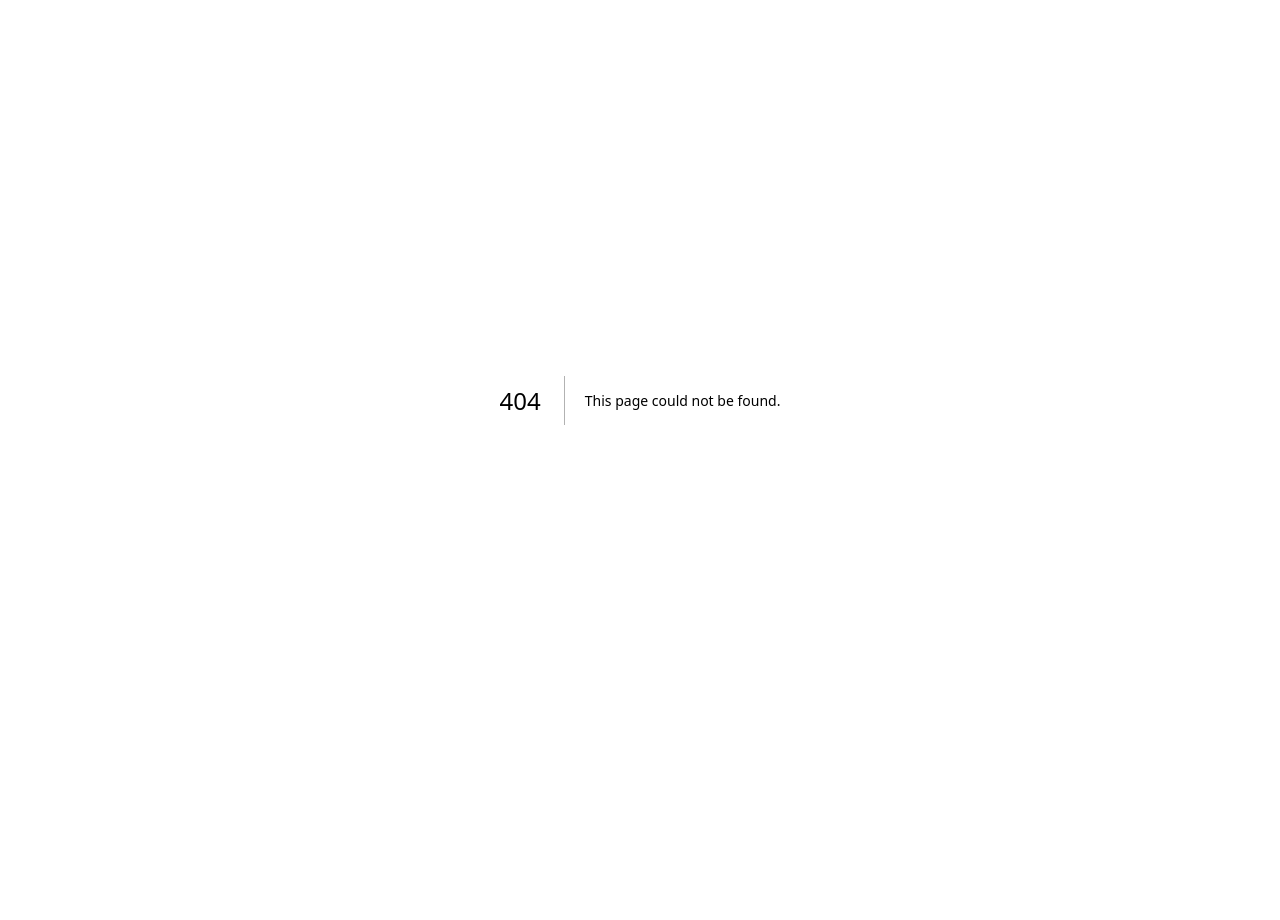
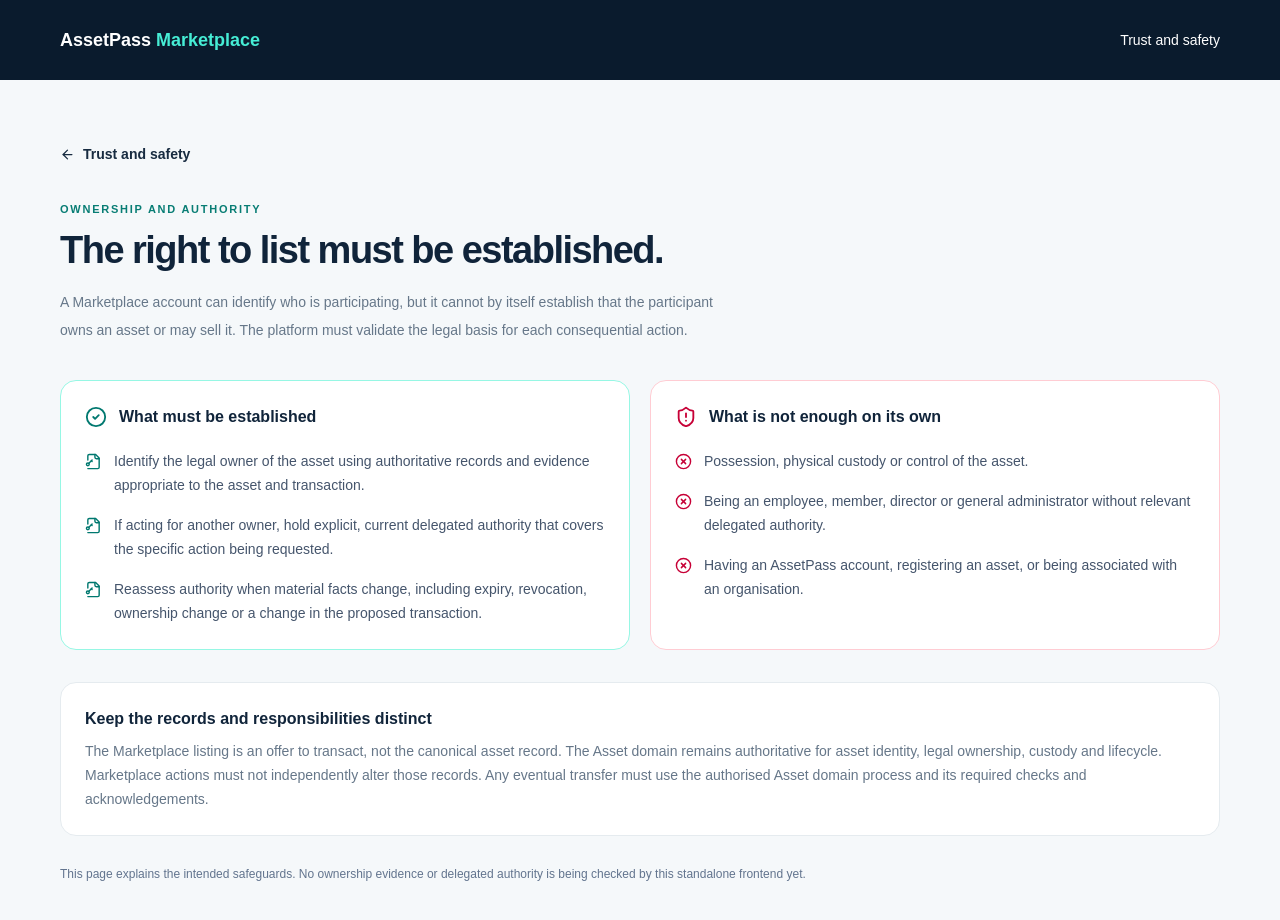
Before and after one commit to hlestakovjames/assetpass-marketplace, a Next.js app: page /trust/seller-authority in a window 1280 px wide. Before the commit this address had no page. Shown: the top 920 px of the page. Before the commit the page ends 800 px from the top, so only its background shows below. Built offline with nearby package versions, Linux system fonts and the light colour scheme.

Commit message:
sync: add src/app/trust/seller-authority/page.tsx

```diff
--- /dev/null
+++ b/src/app/trust/seller-authority/page.tsx
@@ -0,0 +1,26 @@
+import Link from "next/link";
+import { ArrowLeft, CheckCircle2, FileKey2, ShieldAlert, XCircle } from "lucide-react";
+
+const required = [
+  "Identify the legal owner of the asset using authoritative records and evidence appropriate to the asset and transaction.",
+  "If acting for another owner, hold explicit, current delegated authority that covers the specific action being requested.",
+  "Reassess authority when material facts change, including expiry, revocation, ownership change or a change in the proposed transaction.",
+];
+const insufficient = [
+  "Possession, physical custody or control of the asset.",
+  "Being an employee, member, director or general administrator without relevant delegated authority.",
+  "Having an AssetPass account, registering an asset, or being associated with an organisation.",
+];
+
+export default function SellerAuthorityPage() {
+  return (
+    <main className="min-h-screen bg-[var(--surface)]"><header className="bg-[var(--navy-deep)] text-white"><div className="site-container flex h-20 items-center justify-between"><Link href="/" className="text-lg font-extrabold">AssetPass <span className="text-teal-300">Marketplace</span></Link><Link href="/trust" className="text-sm text-slate-300 hover:text-white">Trust and safety</Link></div></header>
+      <section className="site-container py-12 md:py-16"><Link href="/trust" className="inline-flex items-center gap-2 text-sm font-semibold text-[var(--teal-dark)]"><ArrowLeft size={15}/> Trust and safety</Link><p className="eyebrow mt-8">Ownership and authority</p><h1 className="section-title mt-3">The right to list must be established.</h1><p className="muted mt-4 max-w-2xl text-sm leading-7">A Marketplace account can identify who is participating, but it cannot by itself establish that the participant owns an asset or may sell it. The platform must validate the legal basis for each consequential action.</p>
+        <div className="mt-9 grid gap-5 md:grid-cols-2"><article className="rounded-2xl border border-teal-200 bg-white p-6"><div className="flex items-center gap-3"><CheckCircle2 className="text-teal-700" size={22}/><h2 className="font-bold text-[var(--navy)]">What must be established</h2></div><ul className="mt-5 space-y-4">{required.map(item=><li key={item} className="flex gap-3 text-sm leading-6 text-slate-600"><FileKey2 className="mt-1 shrink-0 text-teal-700" size={17}/>{item}</li>)}</ul></article>
+          <article className="rounded-2xl border border-rose-200 bg-white p-6"><div className="flex items-center gap-3"><ShieldAlert className="text-rose-700" size={22}/><h2 className="font-bold text-[var(--navy)]">What is not enough on its own</h2></div><ul className="mt-5 space-y-4">{insufficient.map(item=><li key={item} className="flex gap-3 text-sm leading-6 text-slate-600"><XCircle className="mt-1 shrink-0 text-rose-700" size={17}/>{item}</li>)}</ul></article></div>
+        <div className="mt-8 rounded-2xl border border-[var(--line)] bg-white p-6"><h2 className="font-bold text-[var(--navy)]">Keep the records and responsibilities distinct</h2><p className="muted mt-2 text-sm leading-6">The Marketplace listing is an offer to transact, not the canonical asset record. The Asset domain remains authoritative for asset identity, legal ownership, custody and lifecycle. Marketplace actions must not independently alter those records. Any eventual transfer must use the authorised Asset domain process and its required checks and acknowledgements.</p></div>
+        <p className="mt-7 text-xs leading-5 text-slate-500">This page explains the intended safeguards. No ownership evidence or delegated authority is being checked by this standalone frontend yet.</p>
+      </section>
+    </main>
+  );
+}
```
